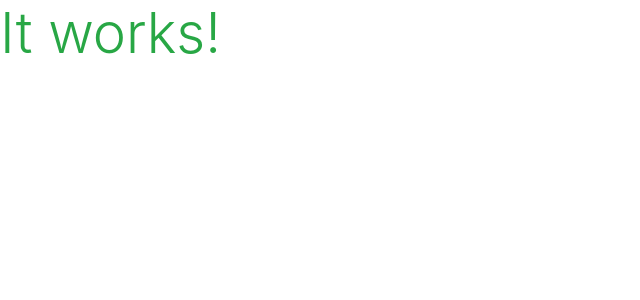
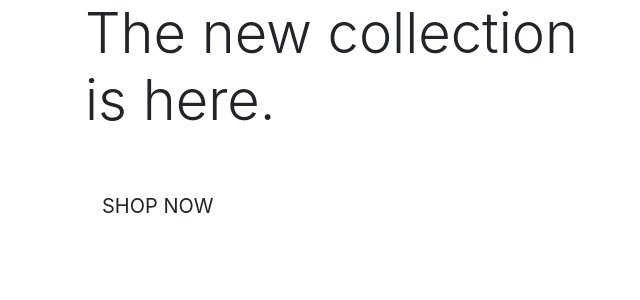
Before and after one commit to codewithmaik/fashion-magnet, a Django app: page / in a window 1280 px wide. Shown: the top 300 px of the page, without its empty margins (0-640 px from the left). Run offline with Django 3.2, Linux system fonts and the light colour scheme.

Commit message:
Extend index template
Add homepage content in index template.

```diff
--- a/home/templates/home/index.html
+++ b/home/templates/home/index.html
@@ -1,6 +1,27 @@
 {% extends 'base.html' %}
 {% load static %}
 
+{% block page_header %}
+<div class="container header-container">
+    <div class="row">
+        <div class="col"></div>
+    </div>
+</div>
+{% endblock %}
+
 {% block content %}
-<h1 class="display-4 text-success">It works!</h1>
+<div class="container h-100">
+    <div class="row h-100">
+        <div class="col-7 col-md-6 my-auto">
+            <h1 class="display-4 logo-font text-black">
+                The new collection is here.
+            </h1>
+            <div class="my-5">
+                <h4>
+                    <a href="" class="shop-now-button btn btn-lg rounded-0 text-uppercase py3">Shop now</a>
+                </h4>
+            </div>
+        </div>
+    </div>
+</div>
 {% endblock %}
```
